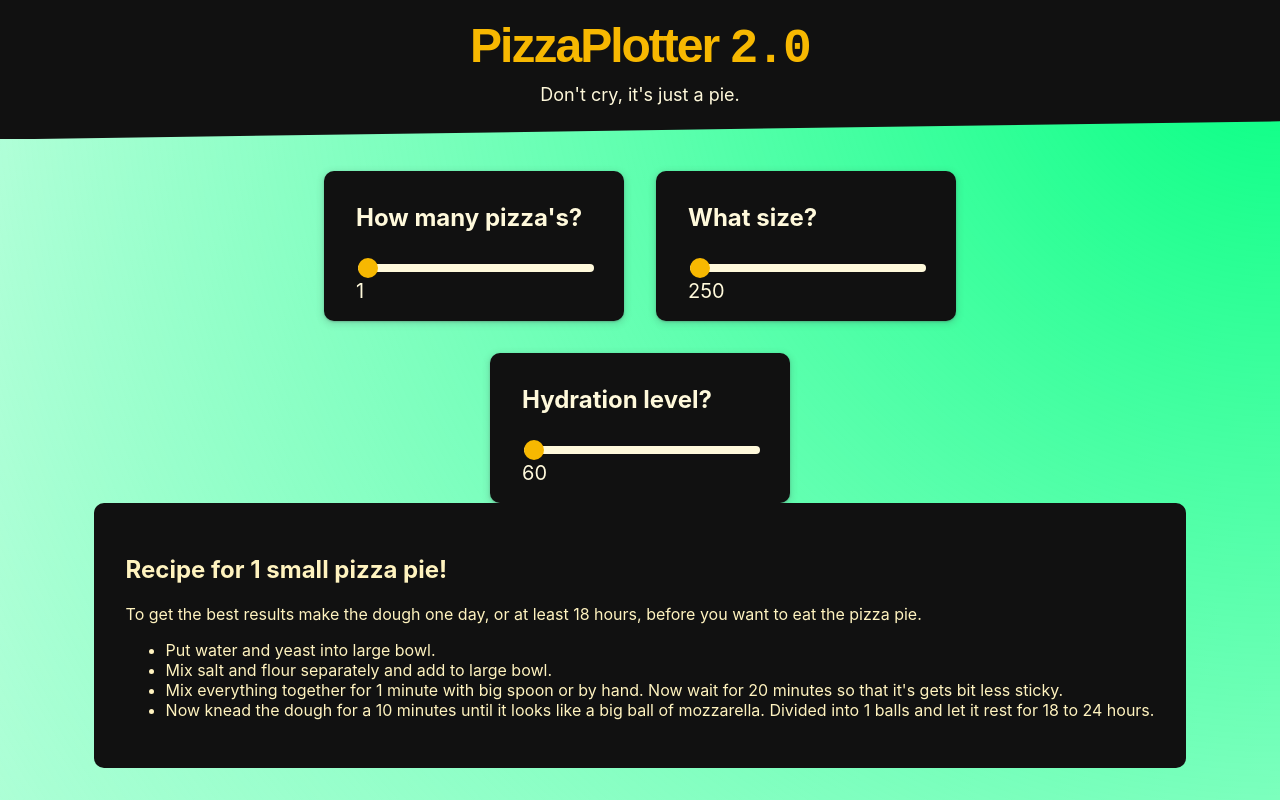
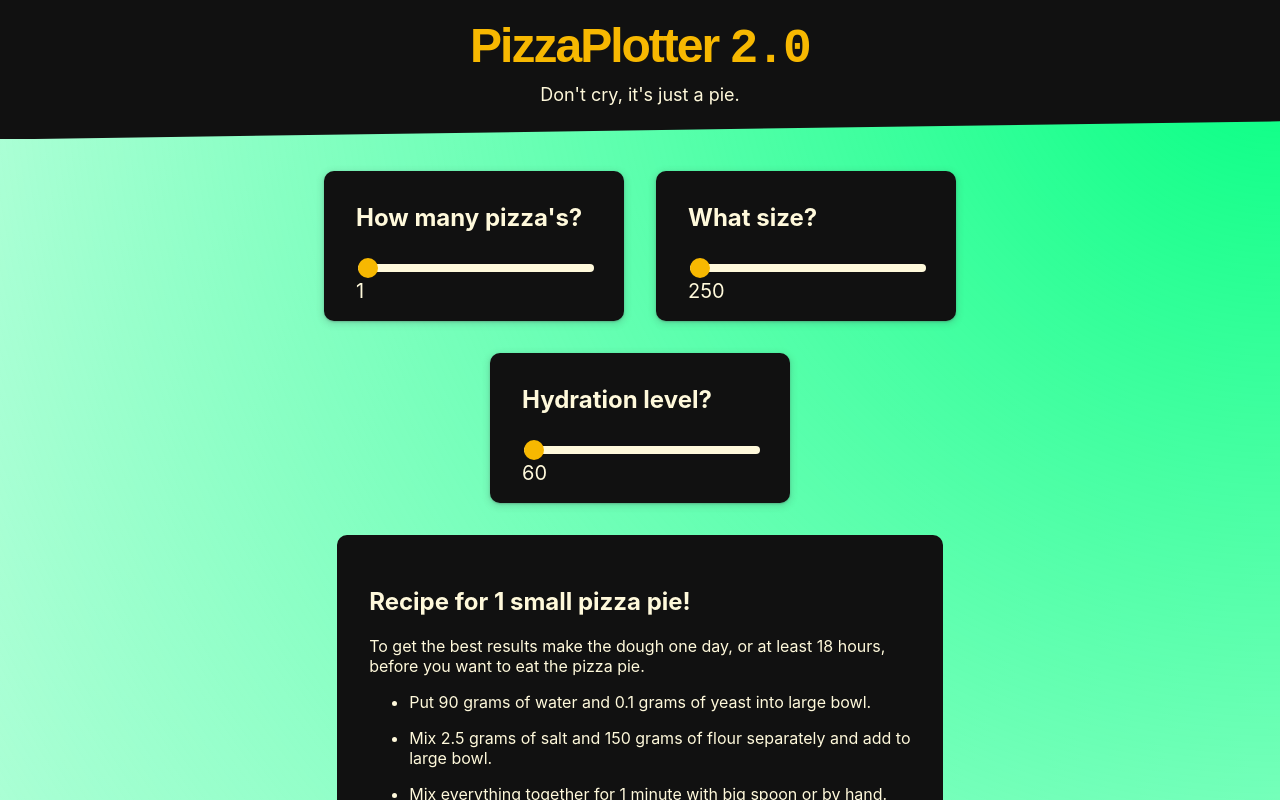
Before and after one commit to AntCasson/perfecto-pizza, a Next.js app: page / in a window 1280 px wide. Shown: the top 800 px of the page. Built offline with nearby package versions, Linux system fonts and the light colour scheme.

Commit message:
Flour weight needs to be fixed

```diff
--- a/pages/index.js
+++ b/pages/index.js
@@ -90,7 +90,7 @@ export default function Home() {
               value={hydration}
               min='60'
               max='70'
-              step={1}
+              step={2}
               className={styles.slider}
             ></input>
             <p>{recipe.hydration}</p>
@@ -107,20 +107,33 @@ export default function Home() {
             hours, before you want to eat the pizza pie.
           </p>
           <ul className='style.recipe__steps'>
-            <li className='style.recipe__step'>
-              Put water and yeast into large bowl.
+            <li className={styles.recipe__step}>
+              Put{" "}
+              {(
+                (((hydration / 100) * totalDoughSize * hydration) / 100) *
+                numberOfPizzas
+              ).toFixed(0)}{" "}
+              grams of water and {(numberOfPizzas * 0.1).toFixed(1)} grams of
+              yeast into large bowl.
             </li>
-            <li className='style.recipe__step'>
-              Mix salt and flour separately and add to large bowl.
+
+            {/* FLOUR weight needs fixing */}
+            <li className={styles.recipe__step}>
+              Mix {numberOfPizzas * 2.5} grams of salt and{" "}
+              {(((hydration * totalDoughSize) / 100) * numberOfPizzas).toFixed(
+                0
+              )}{" "}
+              grams of flour separately and add to large bowl.
             </li>
-            <li className='style.recipe__step'>
+            <li className={styles.recipe__step}>
               Mix everything together for 1 minute with big spoon or by hand.
               Now wait for 20 minutes so that it's gets bit less sticky.
             </li>
-            <li className='style.recipe__step'>
+            <li className={styles.recipe__step}>
               Now knead the dough for a 10 minutes until it looks like a big
-              ball of mozzarella. Divided into {numberOfPizzas} balls and let it
-              rest for 18 to 24 hours.
+              ball of mozzarella. Divided into {numberOfPizzas}{" "}
+              {numberOfPizzas > 1 ? "balls" : "ball"} and let it rest for 18 to
+              24 hours.
             </li>
           </ul>
         </div>
--- a/styles/Home.module.css
+++ b/styles/Home.module.css
@@ -202,9 +202,14 @@
 /* recipe css */
 
 .recipe__wrapper {
-  margin-bottom: 3em;
+  margin: var(--size-fluid-3);
+  padding: var(--size-fluid-3);
+  max-width: var(--size-content-3);
   background-color: var(--dark-clr);
-  color: var(--yellow-1);
+  color: var(--yellow-0);
   border-radius: 0.625rem;
-  padding: var(--size-fluid-3);
 }
+
+.recipe__step {
+  margin-block: var(--size-3);
+}
```
